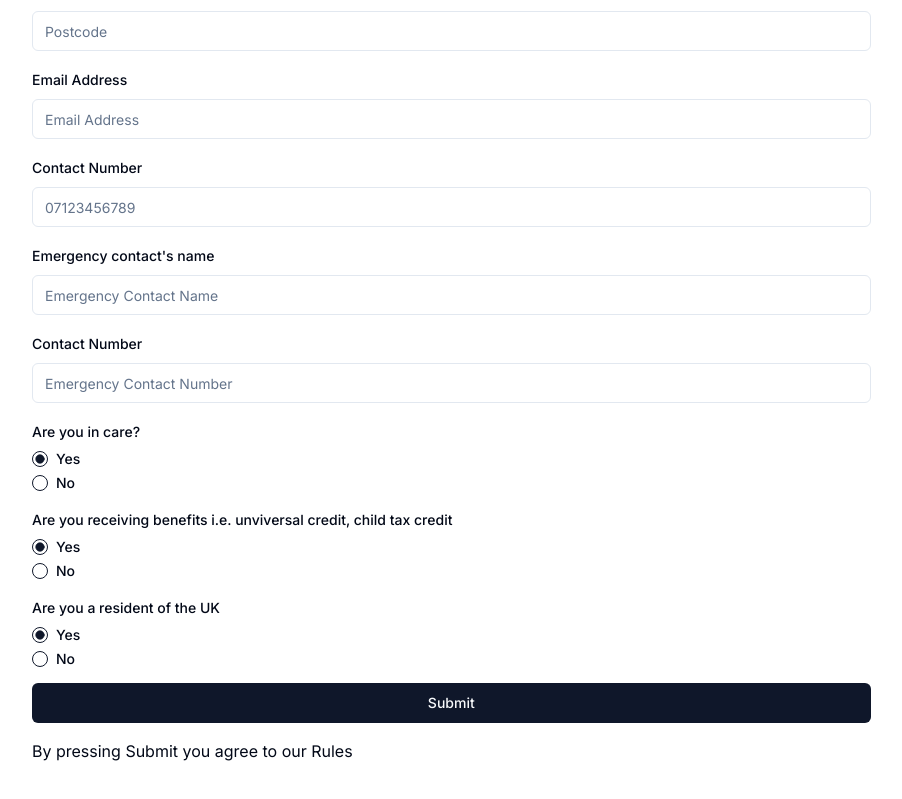
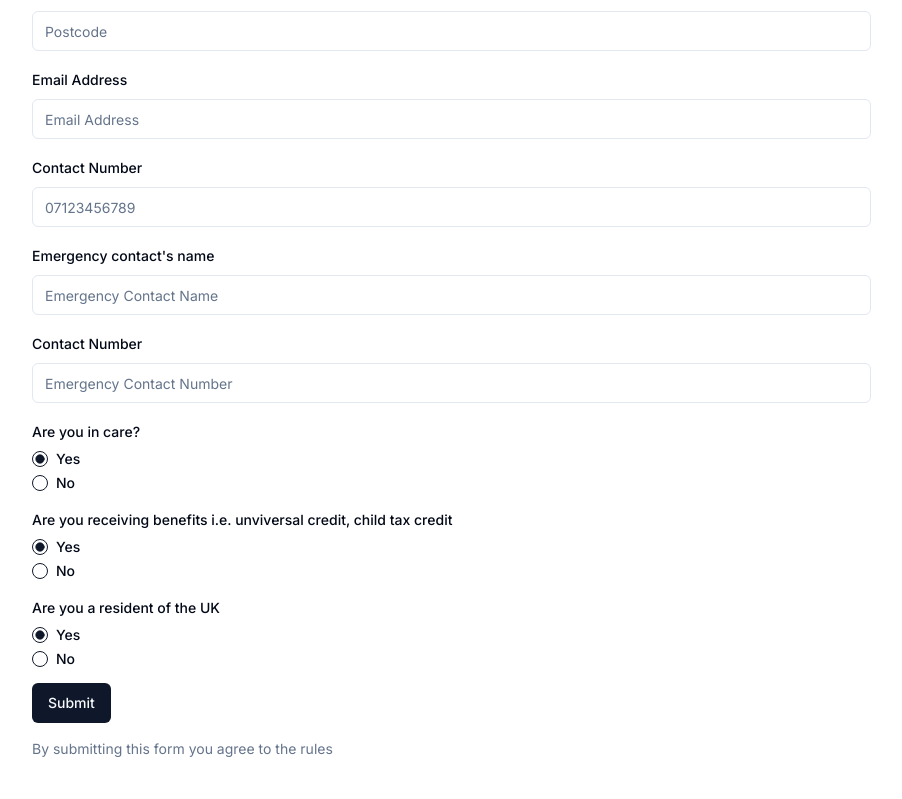
Before and after one commit to Omar-Squared/funeral-web, a Next.js app: page /registration/single in a window 1280 px wide. Shown: the part 469-1268 px from the top of the page, without its empty margins (64-966 px from the left). Built offline with nearby package versions, Linux system fonts and the light colour scheme.

Commit message:
New components and edits to single page

```diff
--- a/package.json
+++ b/package.json
@@ -11,6 +11,7 @@
   "dependencies": {
     "@hookform/resolvers": "^3.3.4",
     "@radix-ui/react-aspect-ratio": "^1.0.3",
+    "@radix-ui/react-checkbox": "^1.0.4",
     "@radix-ui/react-label": "^2.0.2",
     "@radix-ui/react-radio-group": "^1.1.3",
     "@radix-ui/react-select": "^2.0.0",
--- a/src/app/registration/single/page.tsx
+++ b/src/app/registration/single/page.tsx
@@ -1,8 +1,10 @@
 "use client";
 import { Button } from "@/components/ui/button";
+import { Checkbox } from "@/components/ui/checkbox";
 import {
   Form,
   FormControl,
+  FormDescription,
   FormField,
   FormItem,
   FormLabel,
@@ -19,6 +21,8 @@ import {
   SelectValue,
 } from "@/components/ui/select";
 import { zodResolver } from "@hookform/resolvers/zod";
+import { Check } from "lucide-react";
+import Link from "next/link";
 import { useForm } from "react-hook-form";
 import * as z from "zod";
 
@@ -50,6 +54,7 @@ const formSchema = z.object({
   resident: z.boolean(),
   spouseName: z.string().optional(),
   children: z.array(z.object({ name: z.string().min(3) })).optional(),
+  terms: z.boolean(),
 });
 
 export default function SingleRegistration() {
@@ -69,7 +74,7 @@ export default function SingleRegistration() {
       <Form {...form}>
         <form
           onSubmit={form.handleSubmit(handleSubmit)}
-          className="flex flex-col gap-4 "
+          className="flex flex-col gap-4 justify-center"
         >
           <FormField
             control={form.control}
@@ -327,10 +332,13 @@ export default function SingleRegistration() {
               </FormItem>
             )}
           />
-          <Button type="submit" className="w-full">
+          <Button type="submit" className="w-min flex-auto">
             Submit
           </Button>
-          <p>By pressing Submit you agree to our Rules</p>
+          <FormDescription>
+            By submitting this form you agree to the{" "}
+            <Link href="/rules">rules</Link>{" "}
+          </FormDescription>
         </form>
       </Form>
     </main>
--- /dev/null
+++ b/src/components/ui/checkbox.tsx
@@ -0,0 +1,30 @@
+"use client"
+
+import * as React from "react"
+import * as CheckboxPrimitive from "@radix-ui/react-checkbox"
+import { Check } from "lucide-react"
+
+import { cn } from "@/lib/utils"
+
+const Checkbox = React.forwardRef<
+  React.ElementRef<typeof CheckboxPrimitive.Root>,
+  React.ComponentPropsWithoutRef<typeof CheckboxPrimitive.Root>
+>(({ className, ...props }, ref) => (
+  <CheckboxPrimitive.Root
+    ref={ref}
+    className={cn(
+      "peer h-4 w-4 shrink-0 rounded-sm border border-primary ring-offset-background focus-visible:outline-none focus-visible:ring-2 focus-visible:ring-ring focus-visible:ring-offset-2 disabled:cursor-not-allowed disabled:opacity-50 data-[state=checked]:bg-primary data-[state=checked]:text-primary-foreground",
+      className
+    )}
+    {...props}
+  >
+    <CheckboxPrimitive.Indicator
+      className={cn("flex items-center justify-center text-current")}
+    >
+      <Check className="h-4 w-4" />
+    </CheckboxPrimitive.Indicator>
+  </CheckboxPrimitive.Root>
+))
+Checkbox.displayName = CheckboxPrimitive.Root.displayName
+
+export { Checkbox }
```
Also changed, not shown: 1 other file (tests, documents, lock files or other folders).
